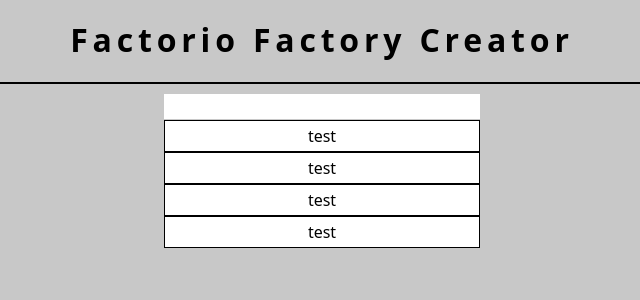
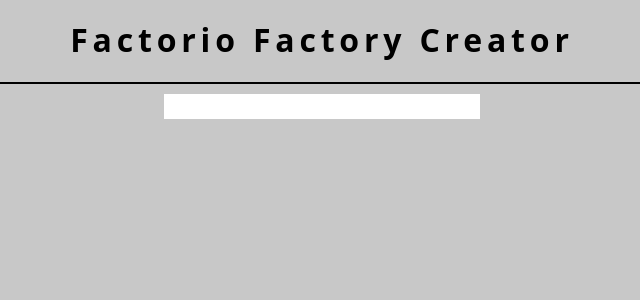
Before and after one commit to Kensaa/Factorio-Factory-Creator, a React (Create React App) app in the folder factorio-factory-creator/: page / in a window 1280 px wide. Shown: the top 300 px of the page, without its empty margins (318-958 px from the left). Built offline with nearby package versions, Linux system fonts and the light colour scheme.

Commit message:
working on searchbar

```diff
--- a/factorio-factory-creator/src/App.jsx
+++ b/factorio-factory-creator/src/App.jsx
@@ -8,13 +8,26 @@
 } from "react-router-dom";
 
 export default class App extends Component {
+  constructor(props){
+    super(props)
+    this.state = {crafts:[]}
+    this.fetchCrafts()
+  }
+
+  fetchCrafts = ()=>{
+    fetch('crafts.json').then(res=>res.json().then(json=>{
+      this.setState({crafts:json})
+      //console.log(json);
+    }));
+  }
+
   render() {
     return (
     <div className='container app'>
       <BrowserRouter>
         <Routes>
-          <Route path="/" element={<MainTab />}/>
-          <Route path="/tree" element={<TreeTab/>}/>
+          <Route path="/" element={<MainTab/>}/>
+          {/*<Route path="/tree" element={<TreeTab crafts={this.state.crafts}/>}/>*/}
         </Routes>
       </BrowserRouter>
     </div>);
--- a/factorio-factory-creator/src/components/Searchbar.jsx
+++ b/factorio-factory-creator/src/components/Searchbar.jsx
@@ -2,27 +2,46 @@
 import SearchbarItem from './SearchbarItem';
 
 export default class Searchbar extends Component {
-    state = {search:'',elements:[],renderedElement:[],rendered:false}
-    maxRenderedItem = 5;
+    constructor(props){
+      super(props)
+      this.state = {search:'',crafts:[],renderedElement:[],rendered:false}
+
+      this.fetchCrafts()
+
+    }
+
+    fetchCrafts = ()=>{
+      fetch('crafts.json').then(res=>res.json().then(json=>{
+        this.setState({crafts:json})
+        //console.log(json);
+      }));
+    }
 
     onInputChange = (e)=>{
-      this.setState({search:e.target.value},this.filterElements)
+      this.setState({search:e.target.value},this.filterCrafts)
     }
 
-    filterElements = ()=>{
-
+    filterCrafts = ()=>{
+      console.log(this.state.crafts);
+      if(this.state.search ==''){
+        this.setState({renderedElement:this.state.crafts,rendered:false})
+      }else{
+        console.log('else');
+        let filteredCrafts = this.state.crafts.filter((e)=>(e.item.toLowerCase().includes(this.state.search.toLowerCase())))
+        this.setState({renderedElement:filteredCrafts,rendered:true})
+        console.log(filteredCrafts);
+      }
     }
 
   render() {
     return (
         <div className='searchbar'>
             <input className='searchbarInput' onChange={this.onInputChange}></input>
+            {this.state.rendered ?
             <div className='itemContainer'>
-              <SearchbarItem/>
-              <SearchbarItem/>
-              <SearchbarItem/>
-              <SearchbarItem/>
-            </div>
+              {this.state.renderedElement.map((e,i)=>(<SearchbarItem key={i} item={e}/>))}
+            </div> : ''
+            }
         </div>
         );
   }
--- a/factorio-factory-creator/src/components/SearchbarItem.jsx
+++ b/factorio-factory-creator/src/components/SearchbarItem.jsx
@@ -4,7 +4,7 @@
   render() {
     return (
     <div className='searchbarItem unselectable'>
-        test
+        {this.props.item.item}
     </div>
     );
   }
--- a/factorio-factory-creator/src/style/style.scss
+++ b/factorio-factory-creator/src/style/style.scss
@@ -84,14 +84,16 @@
         margin-bottom: 1px;
     }
     & .searchbarItem{
-        height: 30px;
+        height: 50px;
         border: 1px var(--border-color) solid;
         display: flex;
         justify-content: center;
         align-items: center;
         background-color: white;
+        text-align: center;
     }
     & .itemContainer{
-
+        height: 300px;
+        overflow-y: auto;
     }
 }
--- a/factorio-factory-creator/src/tabs/MainTab.jsx
+++ b/factorio-factory-creator/src/tabs/MainTab.jsx
@@ -2,6 +2,20 @@
 import Searchbar from '../components/Searchbar';
 
 export default class MainTab extends Component {
+  constructor(props){
+    super(props)
+    this.state = {crafts:[]}
+
+    this.fetchCrafts()
+  }
+
+  fetchCrafts = ()=>{
+    fetch('crafts.json').then(res=>res.json().then(json=>{
+      this.setState({crafts:json})
+      //console.log(json);
+    }));
+  }
+
   render() {
     return (
         <div className='container tab mainTab'>
--- a/factorio-factory-creator/src/tabs/TreeTab.jsx
+++ b/factorio-factory-creator/src/tabs/TreeTab.jsx
@@ -4,17 +4,8 @@
 export default class TreeTab extends Component {
     constructor(props){
         super(props)
-        this.state = {crafts:[],elements:[]}
+        this.state = {crafts:this.props.crafts,elements:[]}
 
-        this.fetchCrafts()
-      }
-
-      fetchCrafts = ()=>{
-        fetch('crafts.json').then(res=>res.json().then(json=>{
-          this.setState({crafts:json},()=>{
-            this.init();
-          })
-        }));
       }
 
       init = ()=>{
```
